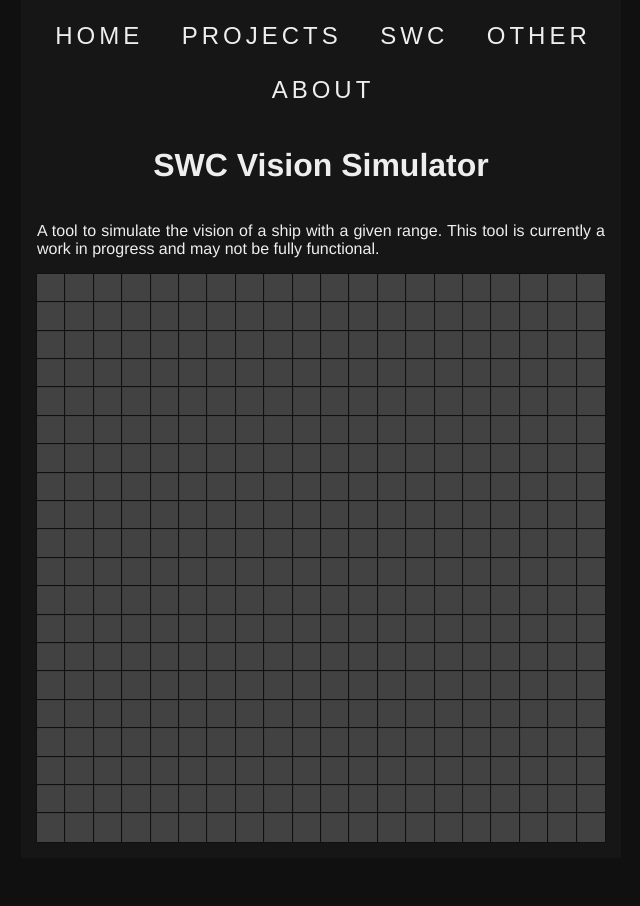
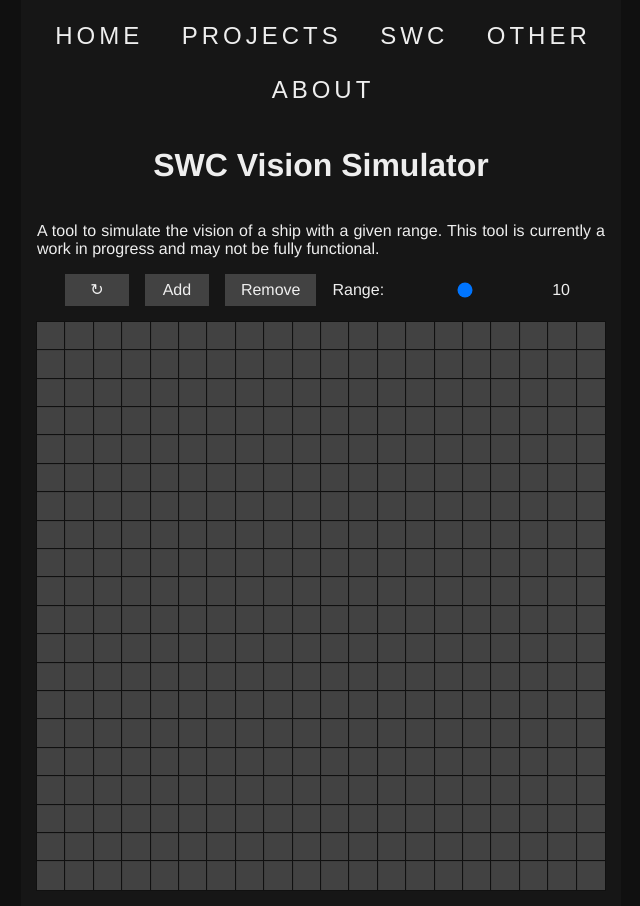
Before and after one commit to code-syl/syl.red, a PHP site: page /swc/swc-vision-simulator/index.php in a window 1280 px wide. Shown: the whole page, without its empty margins (319-959 px from the left). Before the commit the page ends 842 px from the top, so only its background shows below. Run offline with PHP 8.4, Linux system fonts and the light colour scheme.

Commit message:
added controls

```diff
--- a/swc/swc-vision-simulator/vision-sim.css
+++ b/swc/swc-vision-simulator/vision-sim.css
@@ -23,6 +23,58 @@
     outline: 1px solid var(--black);
 }
 
-#vision-sim .canvas .row .tile:hover {
+#vision-sim .canvas .row .tile:hover,
+#controls > .btn:hover {
     background-color: var(--white);
+    color: var(--black);
+    cursor: pointer;
 }
+
+#controls {
+    margin-bottom: 1em;
+    height: 2em;
+}
+
+#controls > * {
+    display: flex;
+    justify-content: center;
+    align-items: center;
+    height: 100%;
+    line-height: 2em;
+    text-align: center;
+    margin: 0;
+    min-width: 2em;
+}
+
+#controls > .btn {
+    background-color: var(--white-backdrop);
+    padding: 0 1em 0 1em;
+}
+
+#controls > .slider {
+    appearance: none;
+    background: none;
+    cursor: pointer;
+}
+
+#controls > .slider::-webkit-slider-runnable-track,
+#controls > .slider::-moz-range-track {
+    background: var(--white-backdrop);
+    height: 0.35em;
+    border-radius: 0.4em;
+}
+
+#controls > .slider::-webkit-slider-thumb,
+#controls > .slider::-moz-range-thumb {
+    appearance: none;
+    height: 85%;
+    width: 0.6em;
+    background-color: var(--grey);
+    border-radius: 0.15em;
+}
+
+#controls > .slider:hover::-webkit-slider-thumb,
+#controls > .slider:hover::-moz-range-thumb {
+    background-color: var(--white);
+    transition: background-color 0.2s ease;
+}
--- a/swc/swc-vision-simulator/vision-sim.js
+++ b/swc/swc-vision-simulator/vision-sim.js
@@ -1,4 +1,6 @@
-function visionSim_header() {
+let visionSimRangeValue = 10;
+
+function visionSim_header_init() {
     let headerItems = [];
 
     let header = document.createElement("h1");
@@ -14,7 +16,56 @@ function visionSim_header() {
     return headerItems;
 }
 
-function visionSim_init(width, height) {
+function visionSim_controls_init() {
+    let row = document.createElement("div");
+    row.classList.add("row");
+    row.id = "controls";
+
+    // controls
+    let btnReset = document.createElement("div");
+    btnReset.classList.add("btn");
+    btnReset.innerText = "\u21bb";
+    row.appendChild(btnReset);
+
+    let btnAdd = document.createElement("div");
+    btnAdd.classList.add("btn");
+    btnAdd.innerText = "Add";
+    row.appendChild(btnAdd);
+
+    let btnRemove = document.createElement("div");
+    btnRemove.classList.add("btn");
+    btnRemove.innerText = "Remove";
+    row.appendChild(btnRemove);
+
+    let rangeTitle = document.createElement("div");
+    rangeTitle.innerText = "Range:";
+    row.appendChild(rangeTitle);
+
+    let rangeSlider = document.createElement("input");
+    rangeSlider.classList.add("slider");
+    rangeSlider.id = "range";
+    rangeSlider.type = "range";
+    rangeSlider.min = 0;
+    rangeSlider.max = 20;
+    rangeSlider.value = this.visionSimRangeValue;
+    rangeSlider.step = 1;
+    row.appendChild(rangeSlider);
+
+    let rangeLabel = document.createElement("label");
+    rangeLabel.htmlFor = "range";
+    this.visionSimRangeValue = rangeSlider.value;
+    rangeLabel.innerText = this.visionSimRangeValue;
+    row.appendChild(rangeLabel);
+
+    rangeSlider.addEventListener("input", () => {
+        this.visionSimRangeValue = rangeSlider.value;
+        rangeLabel.innerText = this.visionSimRangeValue;
+    });
+
+    return [row];
+}
+
+function visionSim_canvas_init(width, height) {
     let visionSim = document.createElement("div");
     visionSim.id = "vision-sim";
 
@@ -45,10 +96,14 @@ function visionSim_init(width, height) {
 // https://developer.mozilla.org/en-US/docs/Web/API/Element/insertAdjacentElement
 document.addEventListener("DOMContentLoaded", () => {
     const container = document.querySelector("main-content");
-    const header = visionSim_header();
+    const header = visionSim_header_init();
+    const controls = visionSim_controls_init();
 
     for (const element of header) {
         container.insertAdjacentElement("beforeend", element);
     }
-    container.insertAdjacentElement("beforeend", visionSim_init(20, 20));
+    for (const control of controls) {
+        container.insertAdjacentElement("beforeend", control);
+    }
+    container.insertAdjacentElement("beforeend", visionSim_canvas_init(20, 20));
 });
```
